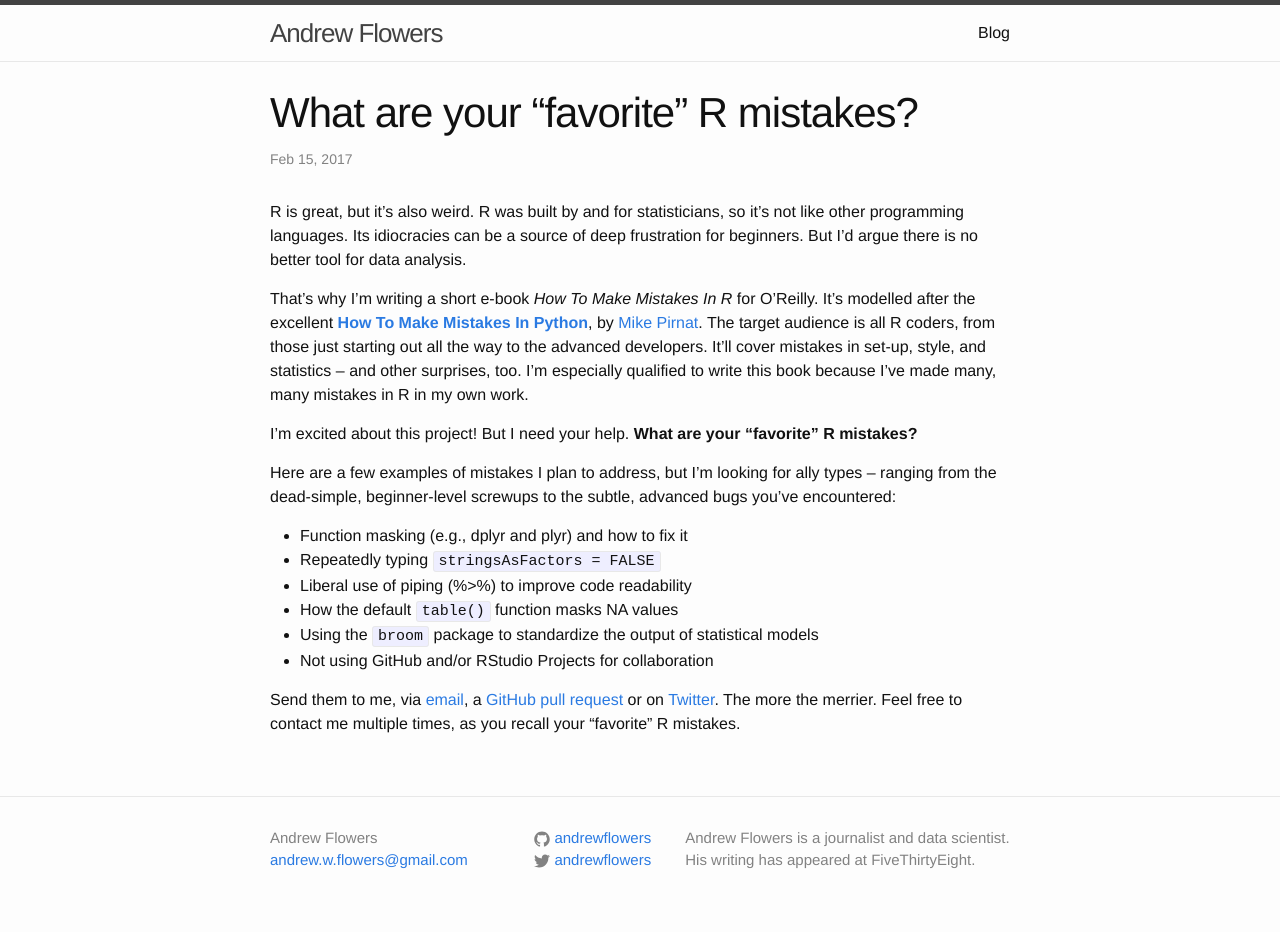
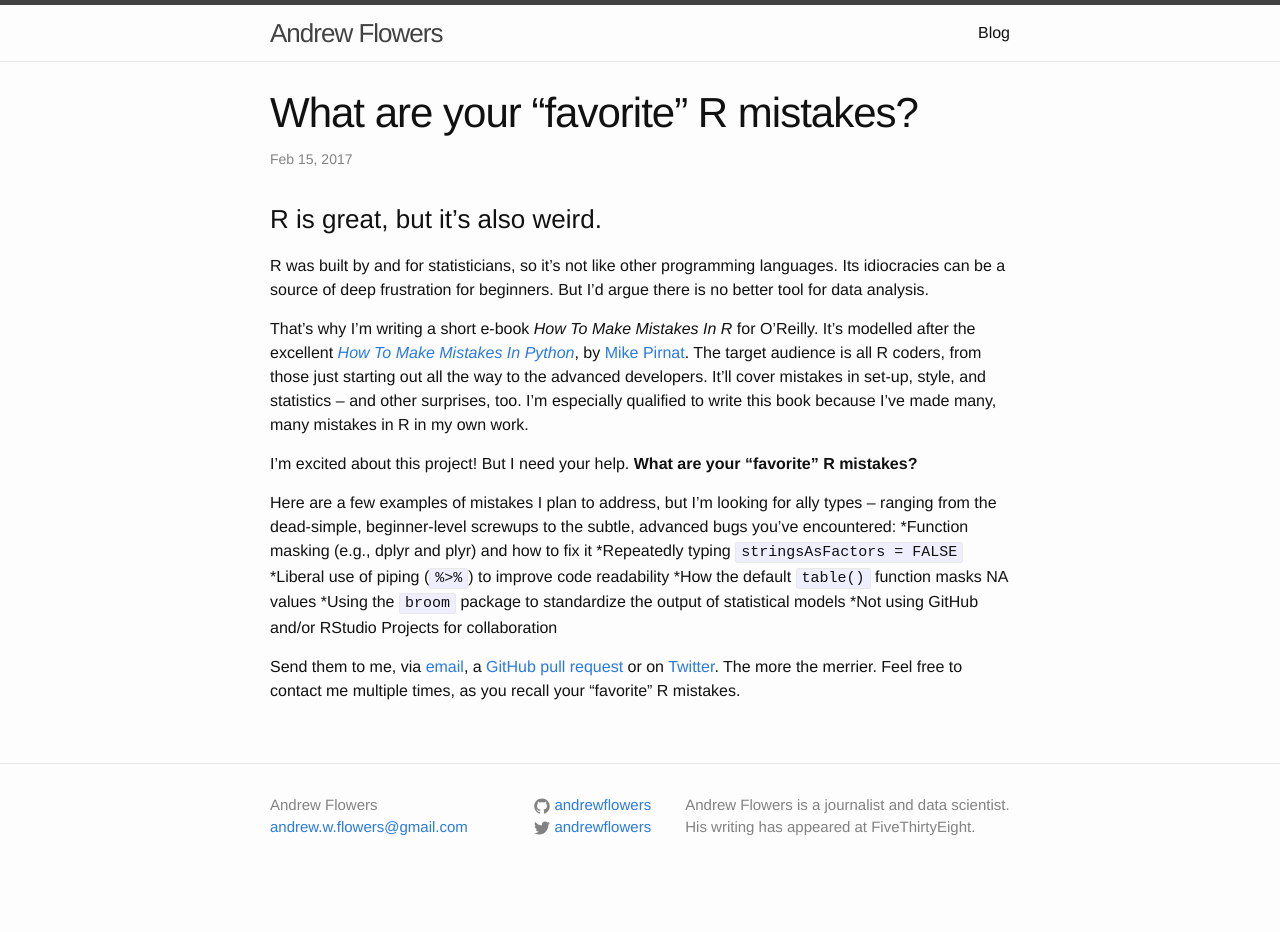
Before and after one commit to andrewflowers/andrewflowers.github.io, a Jekyll site: the page built from _posts/2017-02-15-Mistakes-in-R.md, in a window 1280 px wide. Built offline with Jekyll 4.4.1, drawn with Linux system fonts in a browser that asks for light colours; after the commit the page ends 900 px from its top, so only the background shows below that.

```diff
--- a/_posts/2017-02-15-Mistakes-in-R.md
+++ b/_posts/2017-02-15-Mistakes-in-R.md
@@ -3,18 +3,20 @@ layout: post
 title: What are your “favorite” R mistakes?
 ---
 
-R is great, but it’s also weird. R was built by and for statisticians, so it’s not like other programming languages. Its idiocracies can be a source of deep frustration for beginners. But I’d argue there is no better tool for data analysis.
+### R is great, but it’s also weird.
 
-That’s why I’m writing a short e-book *How To Make Mistakes In R* for O’Reilly. It’s modelled after the excellent [**How To Make Mistakes In Python**](http://www.oreilly.com/programming/free/how-to-make-mistakes-in-python.csp), by [Mike Pirnat](http://mike.pirnat.com/). The target audience is all R coders, from those just starting out all the way to the advanced developers. It’ll cover mistakes in set-up, style, and statistics -- and other surprises, too. I’m especially qualified to write this book because I’ve made many, many mistakes in R  in my own work.
+R was built by and for statisticians, so it’s not like other programming languages. Its idiocracies can be a source of deep frustration for beginners. But I’d argue there is no better tool for data analysis.
+
+That’s why I’m writing a short e-book *How To Make Mistakes In R* for O’Reilly. It’s modelled after the excellent [*How To Make Mistakes In Python*](http://www.oreilly.com/programming/free/how-to-make-mistakes-in-python.csp), by [Mike Pirnat](http://mike.pirnat.com/). The target audience is all R coders, from those just starting out all the way to the advanced developers. It’ll cover mistakes in set-up, style, and statistics -- and other surprises, too. I’m especially qualified to write this book because I’ve made many, many mistakes in R  in my own work.
 
 I’m excited about this project! But I need your help. **What are your “favorite” R mistakes?**
 
 Here are a few examples of mistakes I plan to address, but I’m looking for ally types -- ranging from the dead-simple, beginner-level screwups to the subtle, advanced bugs you’ve encountered:
-* Function masking (e.g., dplyr and plyr) and how to fix it
-* Repeatedly typing `stringsAsFactors = FALSE`
-* Liberal use of piping (%>%) to improve code readability
-* How the default `table()` function masks NA values
-* Using the `broom` package to standardize the output of statistical models
-* Not using GitHub and/or RStudio Projects for collaboration
+*Function masking (e.g., dplyr and plyr) and how to fix it
+*Repeatedly typing `stringsAsFactors = FALSE`
+*Liberal use of piping (`%>%`) to improve code readability
+*How the default `table()` function masks NA values
+*Using the `broom` package to standardize the output of statistical models
+*Not using GitHub and/or RStudio Projects for collaboration
 
 Send them to me, via [email](mailto:andrew.w.flowers@gmail.com), a [GitHub pull request](https://github.com/andrewflowers) or on [Twitter](https://twitter.com/andrewflowers). The more the merrier. Feel free to contact me multiple times, as you recall your “favorite” R mistakes.
```
